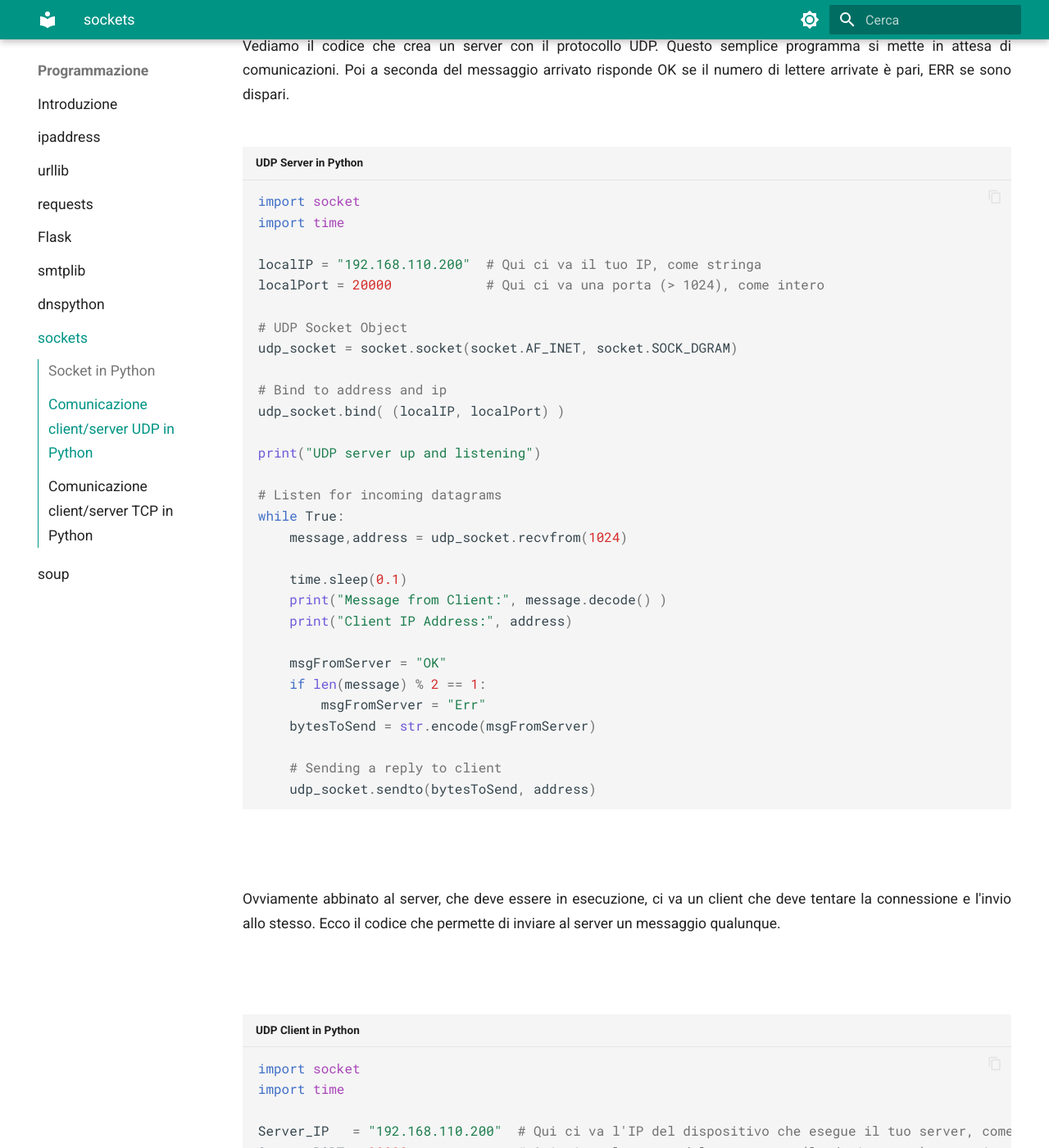
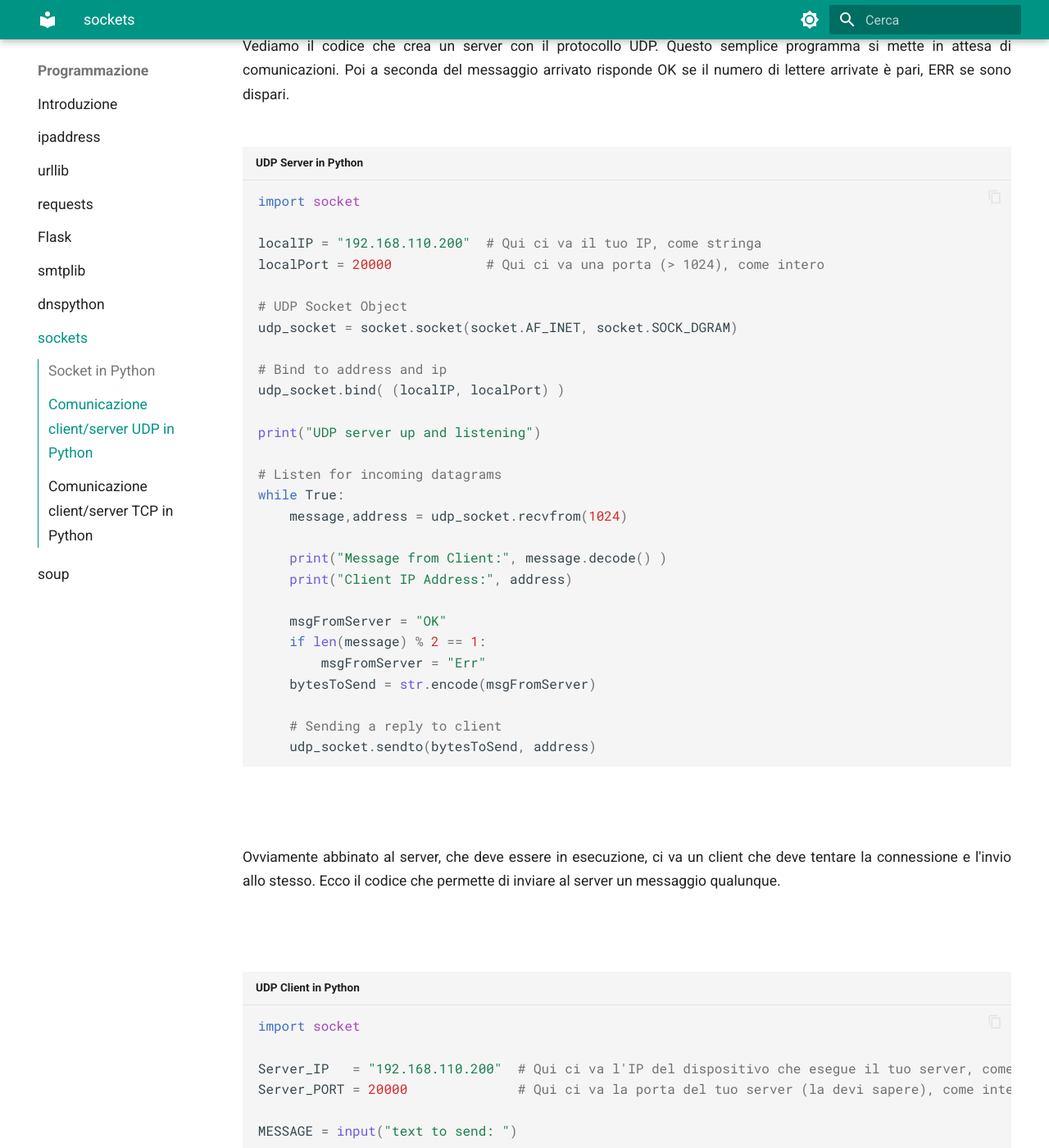
Before and after one commit to adjamhub/nethandouts, an MkDocs documentation site: the page built from docs/programmazione/10_socket.md, in a window 1280 px wide and 1400 px high, scrolled down 2031 px. Shown: the whole window at 82% size. Built offline with MkDocs 1.6.1 and Material for MkDocs 9.7.7, drawn with Linux system fonts in a browser that asks for light colours.

Commit message:
fix code: no time sleep!

````diff
--- a/docs/programmazione/10_socket.md
+++ b/docs/programmazione/10_socket.md
@@ -57,7 +57,6 @@ risponde OK se il numero di lettere arrivate è pari, ERR se sono dispari.
 
 ``` python title="UDP Server in Python"
 import socket
-import time
 
 localIP = "192.168.110.200"  # Qui ci va il tuo IP, come stringa
 localPort = 20000            # Qui ci va una porta (> 1024), come intero
@@ -74,7 +73,6 @@ print("UDP server up and listening")
 while True:
     message,address = udp_socket.recvfrom(1024)
 
-    time.sleep(0.1)
     print("Message from Client:", message.decode() )
     print("Client IP Address:", address)
 
@@ -97,7 +95,6 @@ di inviare al server un messaggio qualunque.
 
 ``` python title="UDP Client in Python"
 import socket
-import time
 
 Server_IP   = "192.168.110.200"  # Qui ci va l'IP del dispositivo che esegue il tuo server, come stringa
 Server_PORT = 20000              # Qui ci va la porta del tuo server (la devi sapere), come intero
@@ -111,8 +108,6 @@ print("message: ", MESSAGE)
 # UDP Socket Object
 udp_socket = socket.socket(socket.AF_INET, socket.SOCK_DGRAM)
 udp_socket.sendto(MESSAGE.encode(), (Server_IP, Server_PORT))
-
-time.sleep(0.1)
 
 message,address = udp_socket.recvfrom(1024)
 
````
